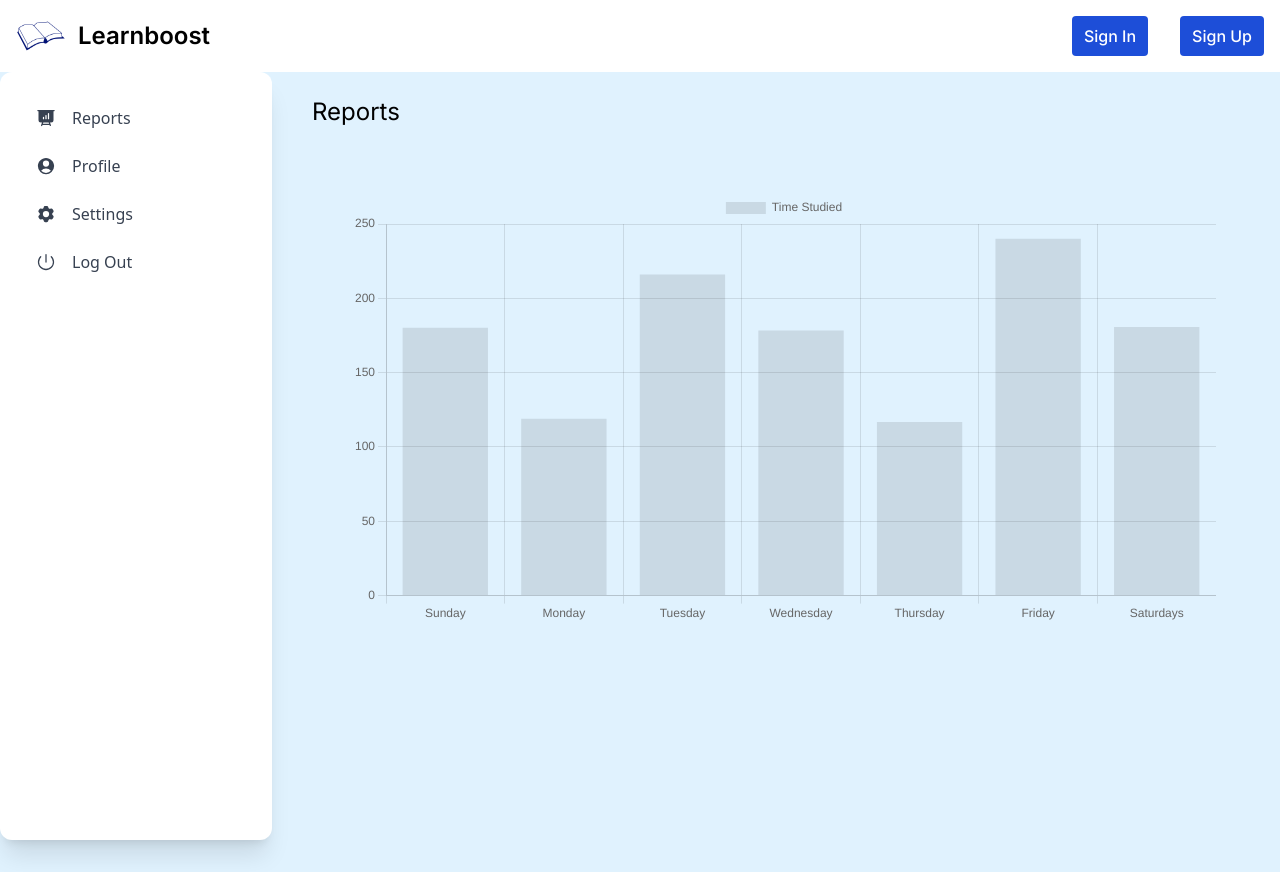
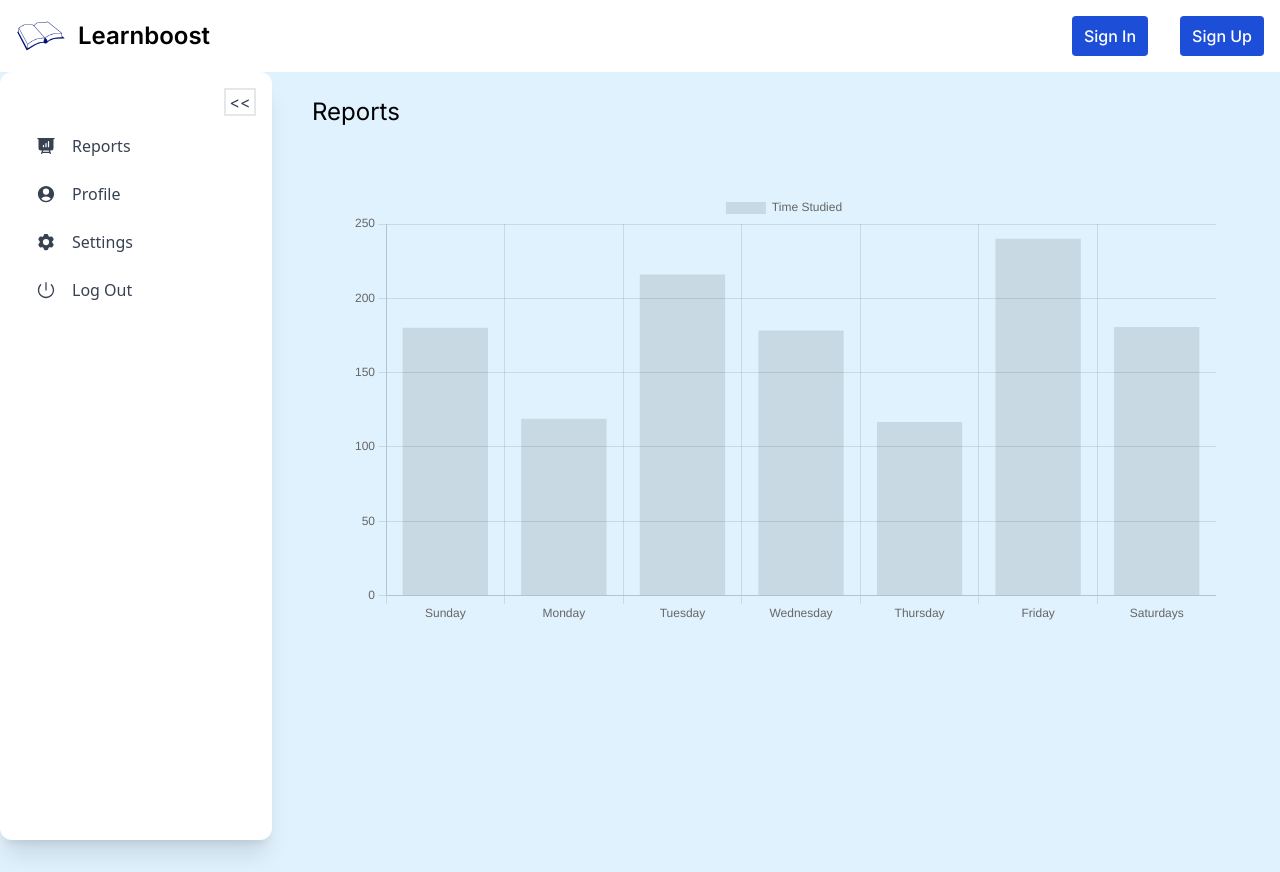
Before and after one commit to romayengineer/learnboost, a Next.js app: page /reports in a window 1280 px wide. Built offline with nearby package versions, Linux system fonts and the light colour scheme.

Commit message:
* left sidebar now has a button to hide the sidebar

```diff
--- a/components/sidebar.tsx
+++ b/components/sidebar.tsx
@@ -1,8 +1,17 @@
+import React from "react";
+
 export default function SideBar() {
-  return (
-    <div className="float-left mr-10">
-      <div className="relative flex flex-col bg-clip-border rounded-xl bg-white text-gray-700 h-[calc(100vh-2rem)] w-full max-w-[20rem] p-4 shadow-xl shadow-blue-gray-900/5">
-        <nav className="flex flex-col gap-1 min-w-[240px] p-2 font-sans text-base font-normal text-gray-700">
+  const [showSidebar, setShowSidebar] = React.useState(true);
+  var button_arrows = "";
+  var style = {};
+  if (showSidebar) {
+    button_arrows = "<<";
+  } else {
+    button_arrows = ">>";
+    style = { "margin-left": "-210px" };
+  }
+  const navBar = (
+    <>
       <a href="/reports">
         <div
           role="button"
@@ -89,6 +98,21 @@ export default function SideBar() {
         </div>
         Log Out
       </div>
+    </>
+  );
+  return (
+    <div className="float-left mr-10" style={style}>
+      <div className="relative flex flex-col bg-clip-border rounded-xl bg-white text-gray-700 h-[calc(100vh-2rem)] w-full max-w-[20rem] p-4 shadow-xl shadow-blue-gray-900/5">
+        <div>
+          <button
+            onClick={() => setShowSidebar((prev) => !prev)}
+            className="float-right border-2 w-8"
+          >
+            {button_arrows}
+          </button>
+        </div>
+        <nav className="flex flex-col gap-1 min-w-[240px] p-2 font-sans text-base font-normal text-gray-700">
+          {showSidebar && navBar}
         </nav>
       </div>
     </div>
```
Lines whose indentation alone changed are shown as unchanged.
